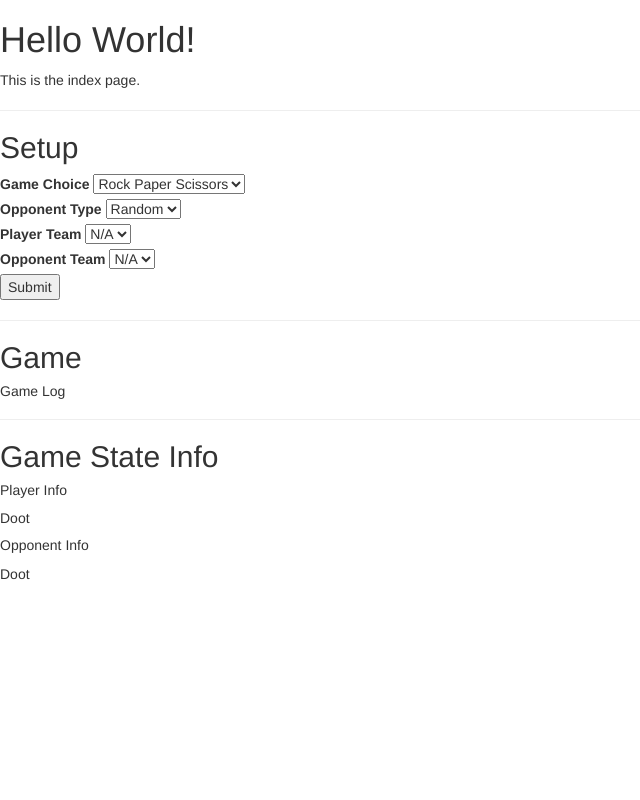
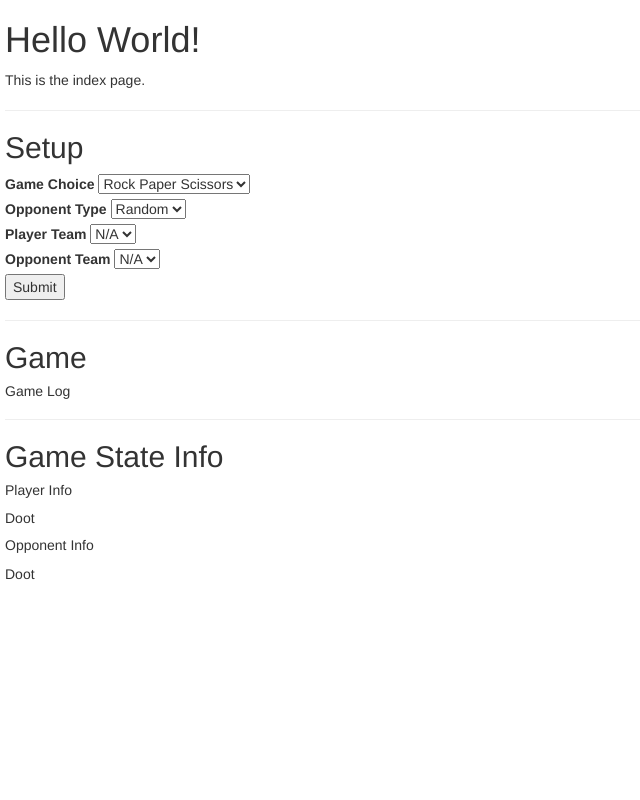
Before and after one commit to aturfah/cmplxsys530-final, a Flask app: template interface/templates/index.html in a window 1280 px wide. Shown: the whole page, without its empty margins (0-640 px from the left). Run offline with Flask 2, Linux system fonts and the light colour scheme; the template is opened without the code that fills it, so the values that code supplies are empty; parts of the project's set-up code (start-up, migrations or seed data) failed here and were passed over; some libraries are stand-ins or nearby versions.

Commit message:
Add slight left padding for body

```diff
--- a/interface/static/style.css
+++ b/interface/static/style.css
@@ -1,3 +1,7 @@
+body {
+    padding-left: 5px;
+}
+
 select {
     margin-bottom: 5px;
 }
```
